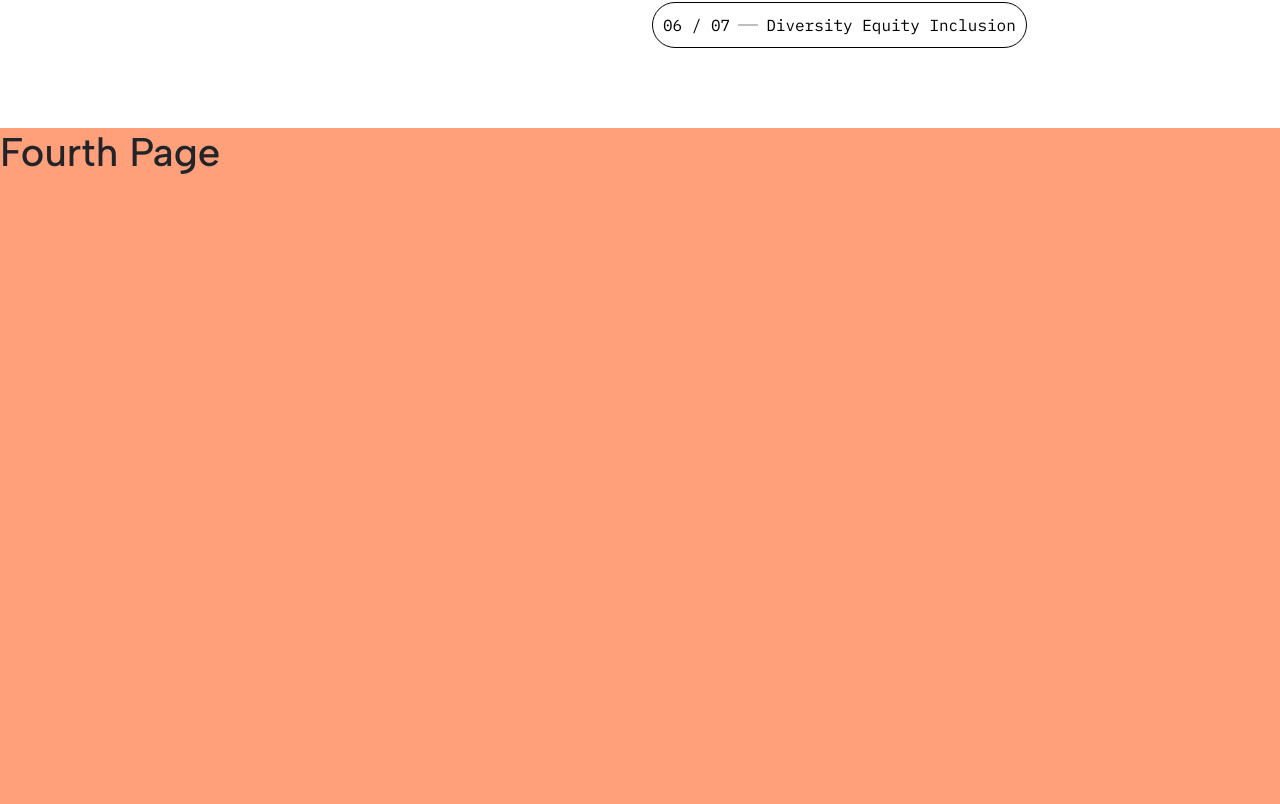
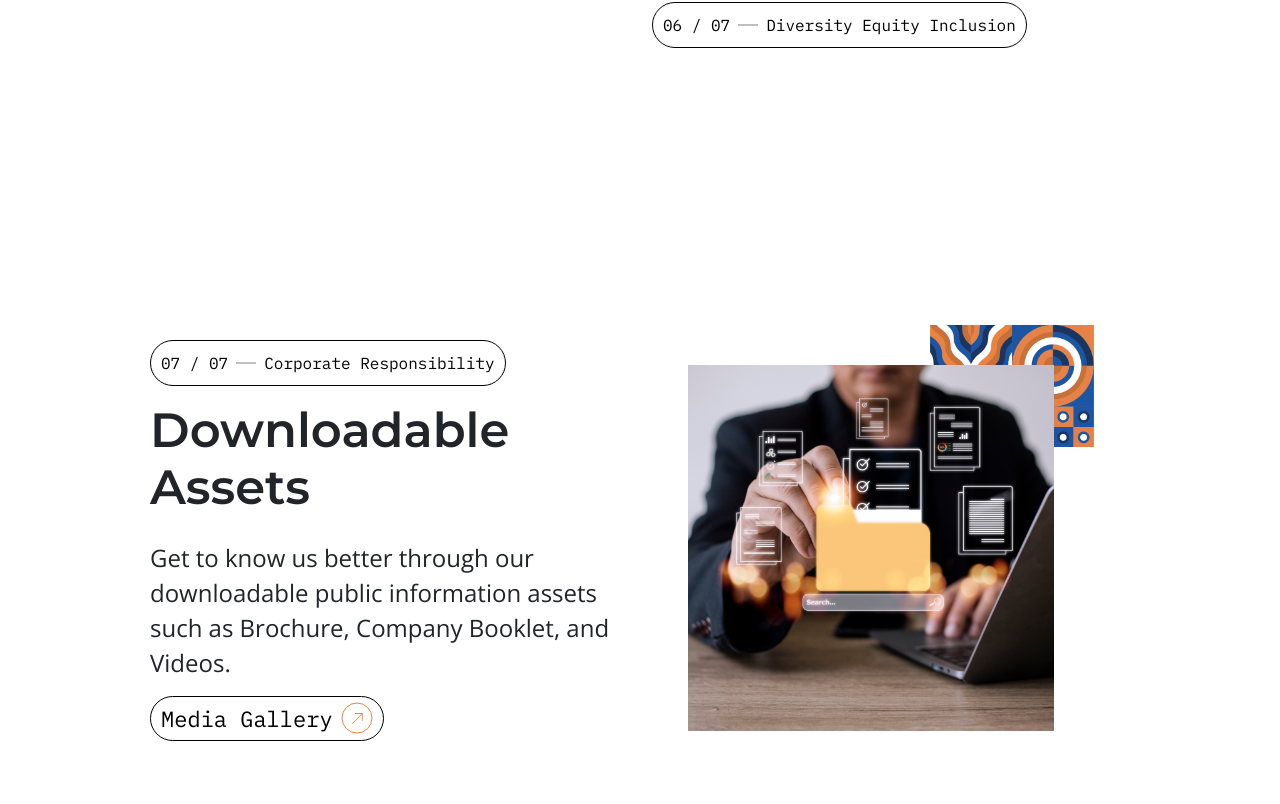
Before and after one commit to muhamadsolihin/web-tci, a Vue app: page /who-we-are in a window 1280 px wide. Shown: the part 2276-3080 px from the top of the page. Built offline with nearby package versions, Linux system fonts and the light colour scheme.

Commit message:
feat(Who we are): Downloadable assets section

```diff
--- a/src/assets/scss/index.scss
+++ b/src/assets/scss/style.scss
@@ -27,3 +27,11 @@
 .text-white {
     color: white;
 }
+
+.pointer {
+    cursor: pointer;
+}
+
+.pointer:hover {
+    opacity: 0.8;
+}
--- /dev/null
+++ b/src/components/CtaComponent.vue
@@ -0,0 +1,30 @@
+<template>
+	<div class="cta d-flex flex-row align-items-center pointer">
+		<p class="mb-0">{{ ctaText }}</p>
+		<img class="ms-2" src="@/assets/images/icons/arrow-top-right.svg" alt="" />
+	</div>
+</template>
+
+<script setup>
+	import { defineProps } from 'vue';
+
+	const props = defineProps({
+		ctaText: {
+			type: String,
+			require: true,
+			default: 'CTA text',
+		},
+	});
+</script>
+
+<style lang="scss" scoped>
+	.cta {
+		border-radius: 25px;
+		margin-right: auto;
+		padding: 5px 10px;
+		font-family: 'IBM Plex Mono', sans-serif;
+		font-size: 22px;
+		border: 1px solid #000000;
+		color: #000000;
+	}
+</style>
--- a/src/main.js
+++ b/src/main.js
@@ -5,7 +5,7 @@ import router from "./router/index.js";
 import ElementPlus from 'element-plus'
 import 'element-plus/dist/index.css'
 import "bootstrap/dist/css/bootstrap.min.css"
-import './assets/scss/index.scss'
+import './assets/scss/style.scss'
 
 
 import "bootstrap"
--- /dev/null
+++ b/src/views/who-we-are/components/DownloadAssetSection.vue
@@ -0,0 +1,57 @@
+<template>
+	<section id="downloadable">
+		<div class="container">
+			<div class="row h-100">
+				<div
+					class="col-12 col-md-6 col-lg-6 col-xl-6 order-2 order-md-1 order-lg-1 order-xl-1"
+				>
+					<div class="d-flex flex-column justify-content-center h-100">
+						<SectionNumberComponent
+							class="mt-4"
+							:number="'07 / 07'"
+							:section-name="'Corporate Responsibility'"
+							:color="'#000000'"
+						/>
+						<h2 class="mt-3">Downloadable Assets</h2>
+						<p class="open-reg-24 mt-3">
+							Get to know us better through our downloadable public information
+							assets such as Brochure, Company Booklet, and Videos.
+						</p>
+						<CtaComponent :cta-text="'Media Gallery'" />
+					</div>
+				</div>
+				<div
+					class="col-12 col-md-6 col-lg-6 col-xl-6 order-1 order-md-2 order-lg-2 order-xl-2 d-flex flex-row"
+				>
+					<img
+						class="mx-auto"
+						src="@/assets/images/who-we-are/photo-3.png"
+						alt="photo"
+						style="width: 85%; object-fit: contain"
+					/>
+				</div>
+			</div>
+		</div>
+	</section>
+</template>
+
+<script setup>
+	import SectionNumberComponent from '@/components/SectionNumberComponent.vue';
+	import CtaComponent from '@/components/CtaComponent.vue';
+</script>
+
+<style lang="scss" scoped>
+	#downloadable {
+		background-color: white;
+		z-index: 1;
+		.container {
+			padding: 80px;
+			h2 {
+				font-family: 'Montserrat', sans-serif;
+				font-weight: 600;
+				font-size: 3rem;
+				line-height: 57px;
+			}
+		}
+	}
+</style>
--- a/src/views/who-we-are/index.vue
+++ b/src/views/who-we-are/index.vue
@@ -2,6 +2,7 @@
   <HeroSection />
   <AcceleratedSection />
   <DiversitySection />
+  <DownloadAssetSection />
 	<section class="four">
 		<h1>Fourth Page</h1>
 	</section>
@@ -11,6 +12,7 @@
 import HeroSection from "./components/HeroSection.vue";
 import AcceleratedSection from "./components/AcceleratedSection.vue";
 import DiversitySection from "./components/DiversitySection.vue";
+import DownloadAssetSection from "./components/DownloadAssetSection.vue";
 </script>
 
 <style lang="scss" scoped>
```
Also changed, not shown: src/assets/images/icons/arrow-top-right.svg (added), src/assets/images/who-we-are/photo-3.png (added).
